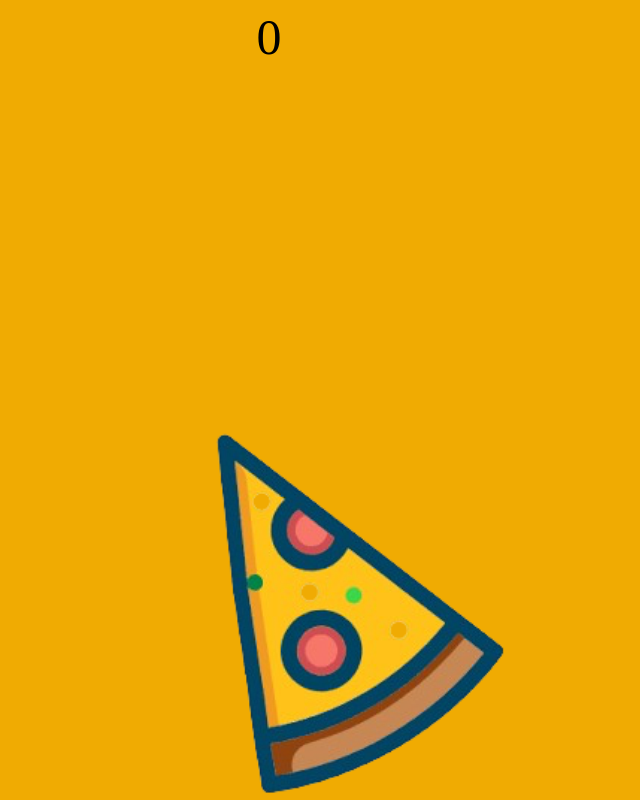
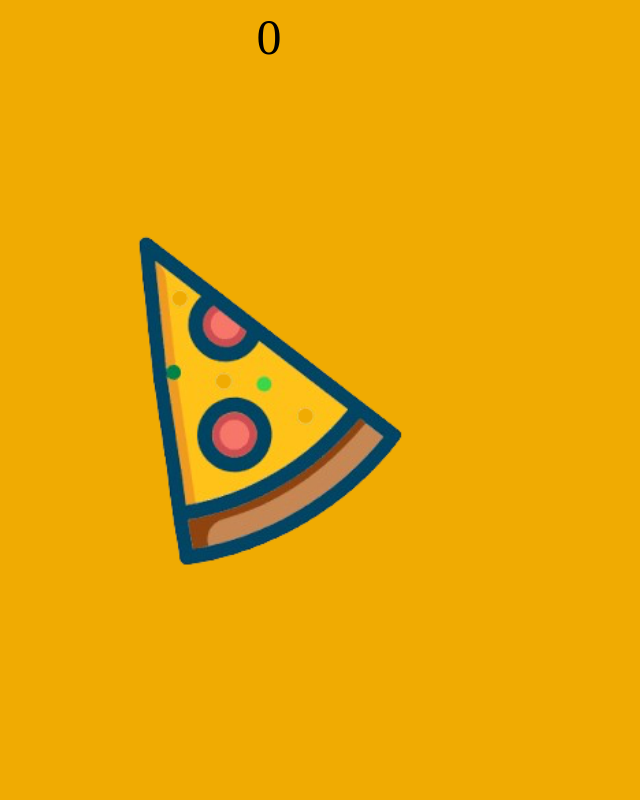
Before and after one commit to bwigal22116/Pizza-Clicker, a plain HTML site: page index.html in a window 1280 px wide. Shown: the whole page, without its empty margins (371-1011 px from the left). Drawn offline with Linux system fonts and the light colour scheme.

Commit message:
Update index.html

```diff
--- a/index.html
+++ b/index.html
@@ -3,28 +3,19 @@
 <p class="counter" id="variable-value" style="font-family: Rockwell; text-align: center;"></p>
 <br>
 <div class="container">
-  <img class="img" src="assets/IMG_3673-removebg-preview 2.png" onclick="PizzaClicked()" class="bottom-image">
+  <img class="img" src="assets/IMG_3673-removebg-preview 2.png" onclick="PizzaClicked()">
 </div>
 
 <style>
-
-.img {
-  position: fixed;
-  bottom: 0;
-  left: 57%;
-  transform: translateX(-50%);
-}
-
-
-
-
-
   body {
     background-color: #F0AB02;
   }
   .img {
-    margin: 0 auto;
-    width: 300;
+    position: absolute;
+  top: 50%;
+  left: 50%;
+  transform: translate(-50%, -50%);
+    width: 275;
     height: auto;
   }
 .counter {
@@ -39,18 +30,13 @@ let pizza = 0
   const displayElement = document.getElementById("variable-value");
       document.cookie = "Pizza=" + pizza;
   displayElement.textContent = pizza;
-
 }
 
 updateDisplay(); // Initial display
-
 
 
     function PizzaClicked() {
   pizza += 1;
   updateDisplay();
 }
-
-
-
 </script>
```
